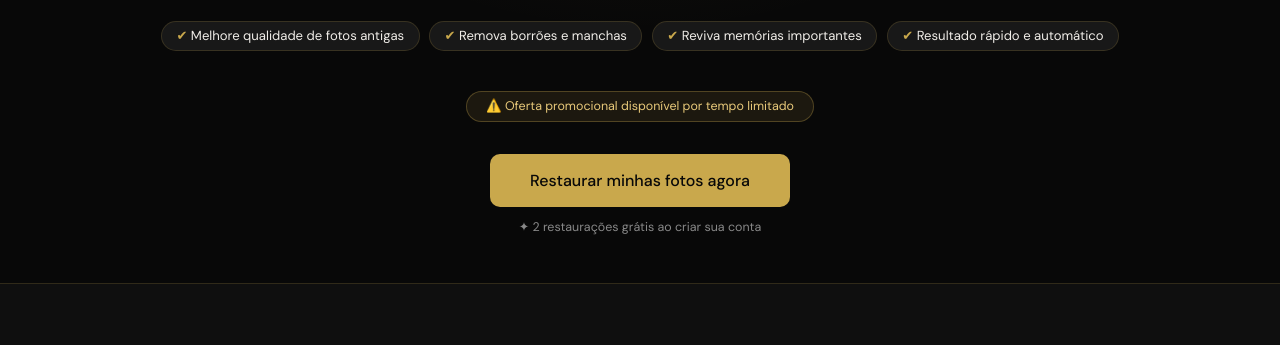
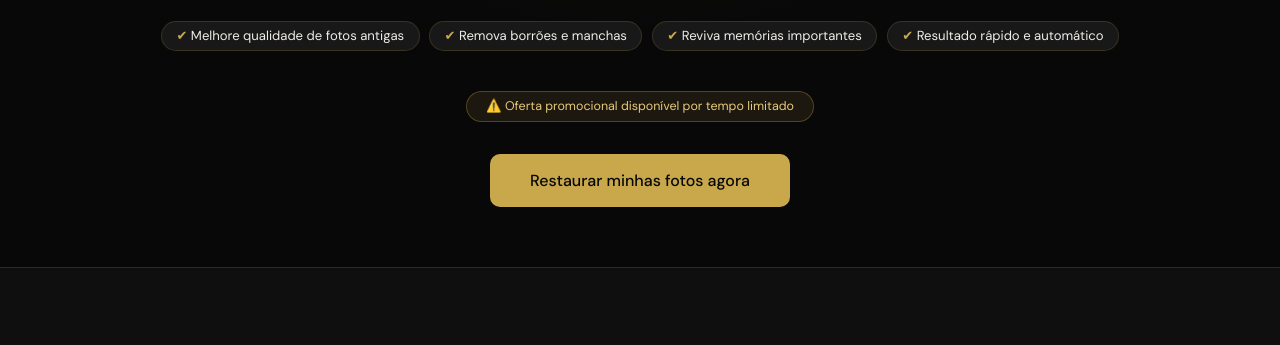
Before and after one commit to jean1903/restaures, a website: page public/index.html in a window 1280 px wide. Shown: the part 430-775 px from the top of the page. Drawn offline with nearby package versions, Linux system fonts and the light colour scheme; a web font is replaced by a local one.

```diff
--- a/public/index.html
+++ b/public/index.html
@@ -217,7 +217,7 @@ footer{text-align:center;padding:2rem;color:var(--muted);font-size:.75rem;border
     </div>
     <div class="urgencia">⚠️ Oferta promocional disponível por tempo limitado</div><br>
     <button class="btn-cta" onclick="iniciarJornada()">Restaurar minhas fotos agora</button>
-    <div class="cta-sub">✦ 2 restaurações grátis ao criar sua conta</div>
+
   </section>
 
   <section class="antes-depois">
```
